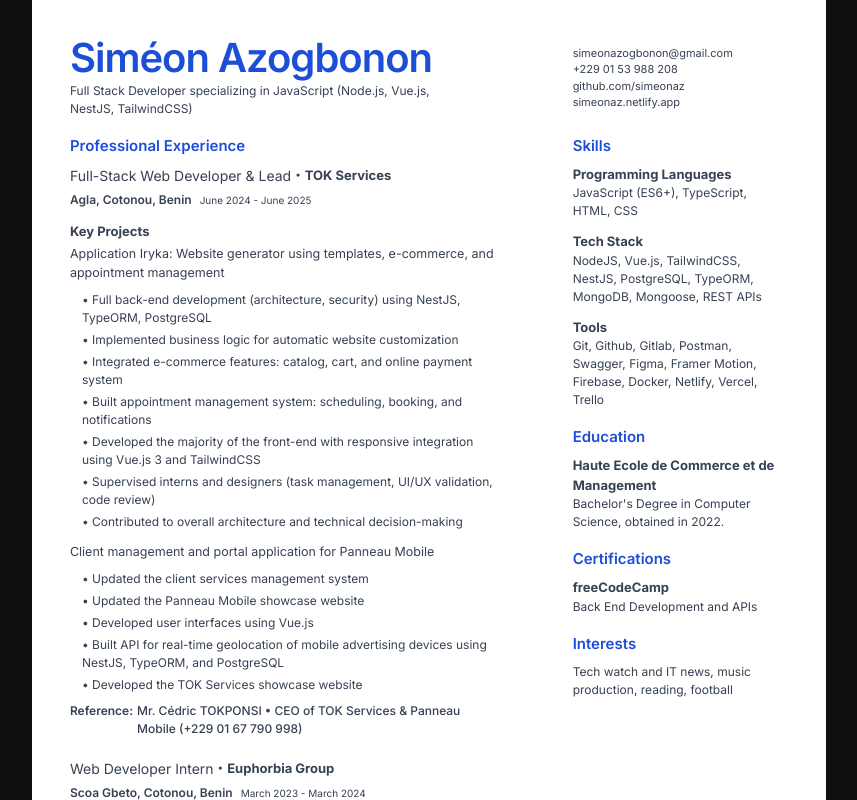
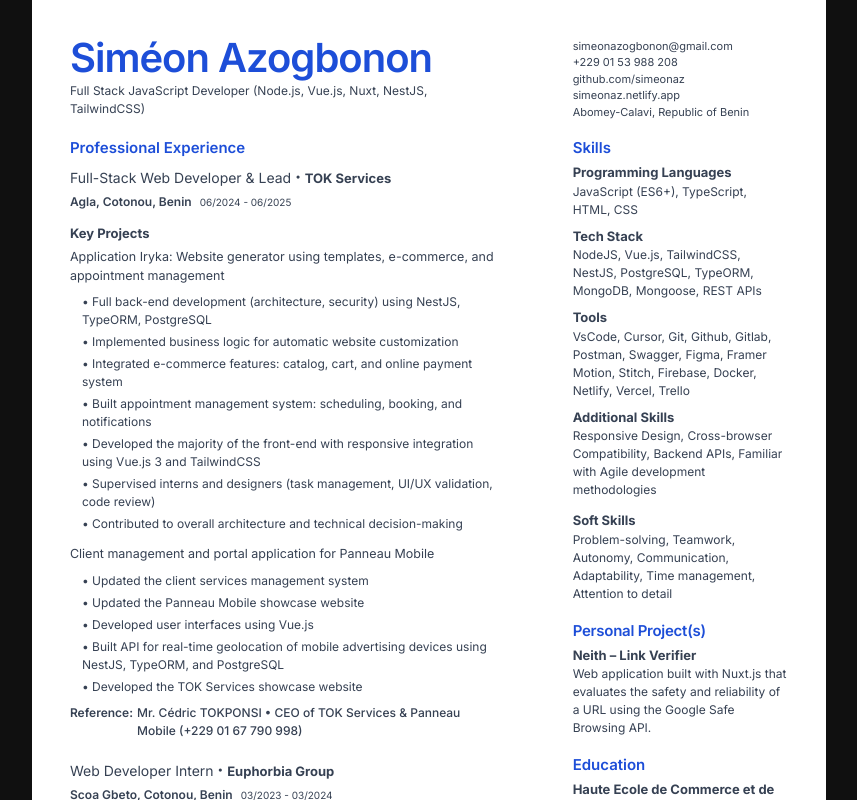
Before and after one commit to simeonaz/resume, a Vue app: page /en in a window 1280 px wide. Shown: the top 800 px of the page, without its empty margins (211-1068 px from the left). Built offline with nearby package versions, Linux system fonts and the light colour scheme.

Commit message:
minor change

```diff
--- a/src/views/EnVersion.vue
+++ b/src/views/EnVersion.vue
@@ -7,7 +7,7 @@
             Siméon Azogbonon
           </h1>
           <p class="text-[12px] text-gray-700 w-[85%] font-normal mt-1">
-            Full Stack Developer specializing in JavaScript (Node.js, Vue.js, NestJS, TailwindCSS)
+            Full Stack JavaScript Developer (Node.js, Vue.js, Nuxt, NestJS, TailwindCSS)
           </p>
         </div>
 
@@ -41,6 +41,7 @@
               rel="noopener noreferrer"
               >simeonaz.netlify.app</a
             >
+            <span>Abomey-Calavi, Republic of Benin</span>
           </div>
         </div>
       </div>
@@ -67,7 +68,7 @@
             </div>
             <div>
               <span class="text-[12px] text-gray-700 font-semibold">Agla, Cotonou, Benin</span>
-              <span class="text-[10px] text-gray-700 ml-2">June 2024 - June 2025</span>
+              <span class="text-[10px] text-gray-700 ml-2">06/2024 - 06/2025</span>
             </div>
 
             <div class="flex flex-col mt-3">
@@ -174,7 +175,7 @@
               <span class="text-[12px] text-gray-700 font-semibold"
                 >Scoa Gbeto, Cotonou, Benin</span
               >
-              <span class="text-[10px] text-gray-700 ml-2">March 2023 - March 2024</span>
+              <span class="text-[10px] text-gray-700 ml-2">03/2023 - 03/2024</span>
             </div>
 
             <div class="flex flex-col mt-3">
@@ -221,14 +222,14 @@
               Skills
             </h2>
 
-            <div class="mt-3 flex flex-col">
+            <div class="mt-2 flex flex-col">
               <div class="text-gray-700 font-bold text-[13px]">Programming Languages</div>
               <p class="text-[12px] text-gray-700 font-normal">
                 JavaScript (ES6+), TypeScript, HTML, CSS
               </p>
             </div>
 
-            <div class="mt-3 flex flex-col">
+            <div class="mt-2 flex flex-col">
               <div class="text-gray-700 font-bold text-[13px]">Tech Stack</div>
               <p class="text-[12px] text-gray-700 font-normal">
                 NodeJS, Vue.js, TailwindCSS, NestJS, PostgreSQL, TypeORM, MongoDB, Mongoose, REST
@@ -236,13 +237,46 @@
               </p>
             </div>
 
-            <div class="mt-3 flex flex-col">
+            <div class="mt-2 flex flex-col">
               <div class="text-gray-700 font-bold text-[13px]">Tools</div>
               <p class="text-[12px] text-gray-700 font-normal">
-                Git, Github, Gitlab, Postman, Swagger, Figma, Framer Motion, Firebase, Docker,
-                Netlify, Vercel, Trello
+                VsCode, Cursor, Git, Github, Gitlab, Postman, Swagger, Figma, Framer Motion, Stitch,
+                Firebase, Docker, Netlify, Vercel, Trello
               </p>
             </div>
+
+            <div class="mt-2 flex flex-col">
+              <div class="text-gray-700 font-bold text-[13px]">Additional Skills</div>
+              <p class="text-[12px] text-gray-700 font-normal">
+                Responsive Design, Cross-browser Compatibility, Backend APIs, Familiar with Agile
+                development methodologies
+              </p>
+            </div>
+            <div class="mt-3 flex flex-col">
+              <div class="text-gray-700 font-bold text-[13px]">Soft Skills</div>
+              <p class="text-[12px] text-gray-700 font-normal">
+                Problem-solving, Teamwork, Autonomy, Communication, Adaptability, Time management, Attention to detail
+              </p>
+            </div>
+          </div>
+
+          <div class="flex flex-col mt-5">
+            <h2 class="text-[15px] text-[#1d4ed8] tracking-[-0.25px] leading-[100%] font-semibold">
+              Personal Project(s)
+            </h2>
+
+            <a
+              href="https://neith-security.vercel.app/"
+              target="_blank"
+              rel="noopener noreferrer"
+              class="mt-2 flex flex-col"
+            >
+              <div class="text-gray-700 font-bold text-[13px]">Neith – Link Verifier</div>
+              <p class="text-[12px] text-gray-700 font-normal">
+                Web application built with Nuxt.js that evaluates the safety and reliability of a
+                URL using the Google Safe Browsing API.
+              </p>
+            </a>
           </div>
 
           <div class="flex flex-col mt-5">
@@ -250,9 +284,9 @@
               Education
             </h2>
 
-            <div class="mt-3 flex flex-col">
+            <div class="mt-2 flex flex-col">
               <div class="text-gray-700 font-bold text-[13px]">
-                Haute Ecole de Commerce et de Management
+                Haute Ecole de Commerce et de Management (HECM)
               </div>
               <p class="text-[12px] text-gray-700 font-normal">
                 Bachelor's Degree in Computer Science, obtained in 2022.
@@ -262,14 +296,14 @@
 
           <div class="flex flex-col mt-5">
             <h2 class="text-[15px] text-[#1d4ed8] tracking-[-0.25 px] leading-[100%] font-semibold">
-              Certifications
+              Certification(s)
             </h2>
 
             <a
               href="https://www.freecodecamp.org/certification/simeon_azogbonon/back-end-development-and-apis"
               target="_blank"
               rel="noopener noreferrer"
-              class="mt-3 flex flex-col"
+              class="mt-2 flex flex-col"
             >
               <div class="text-gray-700 font-bold text-[13px]">freeCodeCamp</div>
               <p class="text-[12px] text-gray-700 font-normal">Back End Development and APIs</p>
@@ -278,13 +312,32 @@
 
           <div class="flex flex-col mt-5">
             <h2 class="text-[15px] text-[#1d4ed8] tracking-[-0.25 px] leading-[100%] font-semibold">
+              Languages
+            </h2>
+
+            <div class="mt-2 flex flex-col">
+              <div class="text-gray-700 font-bold text-[13px]">French</div>
+              <p class="text-[12px] text-gray-700 font-normal">
+                Native / Full professional proficiency (C2)
+              </p>
+            </div>
+            <div class="mt-2 flex flex-col">
+              <div class="text-gray-700 font-bold text-[13px]">English</div>
+              <p class="text-[12px] text-gray-700 font-normal">
+                Professional working proficiency (C1)
+              </p>
+            </div>
+          </div>
+
+          <!-- <div class="flex flex-col mt-5">
+            <h2 class="text-[15px] text-[#1d4ed8] tracking-[-0.25 px] leading-[100%] font-semibold">
               Interests
             </h2>
 
             <p class="mt-3 text-[12px] text-gray-700 font-normal">
               Tech watch and IT news, music production, reading, football
             </p>
-          </div>
+          </div> -->
         </div>
       </div>
     </div>
```
